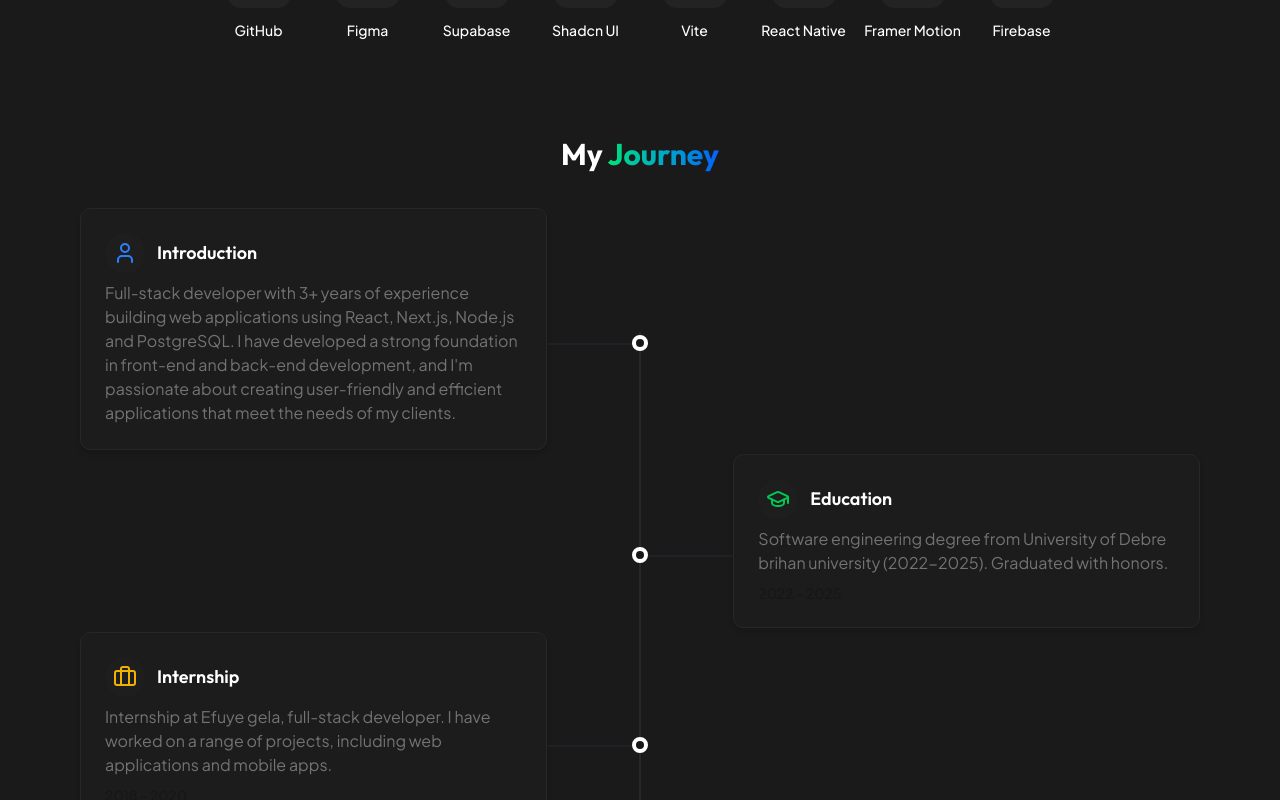
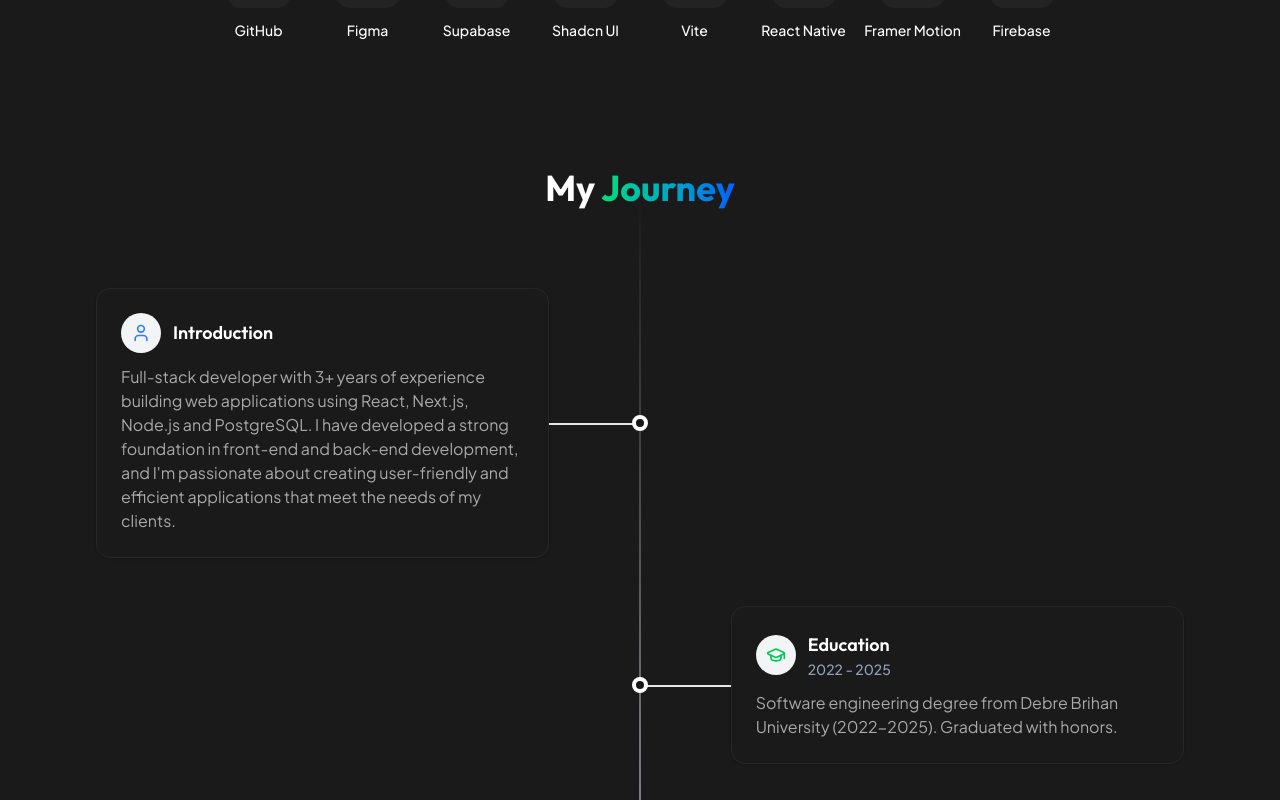
Before and after one commit to sami855-ux/Portfolio, a React (Vite) app: page / in a window 1280 px wide. Shown: the part 1180-1980 px from the top of the page. Built offline with nearby package versions, Linux system fonts and the light colour scheme.

Commit message:
enhance About page with framer-motion animations and UI improvements

```diff
--- a/src/pages/About.tsx
+++ b/src/pages/About.tsx
@@ -8,6 +8,7 @@ import {
   Users,
   TreePine,
 } from "lucide-react"
+import { motion } from "framer-motion"
 
 export function About() {
   const items: TimelineItem[] = [
@@ -16,7 +17,7 @@ export function About() {
       title: "Introduction",
       description:
         "Full-stack developer with 3+ years of experience building web applications using React, Next.js, Node.js and PostgreSQL. I have developed a strong foundation in front-end and back-end development, and I'm passionate about creating user-friendly and efficient applications that meet the needs of my clients.",
-      icon: <User className="w-6 h-6" />,
+      icon: <User className="w-5 h-5" />,
       side: "left",
       color: "text-blue-500",
     },
@@ -24,9 +25,9 @@ export function About() {
       id: 2,
       title: "Education",
       description:
-        "Software engineering degree from University of Debre brihan university (2022-2025). Graduated with honors.",
+        "Software engineering degree from Debre Brihan University (2022-2025). Graduated with honors.",
       date: "2022 - 2025",
-      icon: <GraduationCap className="w-6 h-6" />,
+      icon: <GraduationCap className="w-5 h-5" />,
       side: "right",
       color: "text-green-500",
     },
@@ -34,9 +35,9 @@ export function About() {
       id: 3,
       title: "Internship",
       description:
-        "Internship at Efuye gela, full-stack developer. I have worked on a range of projects, including web applications and mobile apps.",
+        "Internship at Efuye Gela as a full-stack developer. Worked on a range of projects including web applications and mobile apps.",
       date: "2018 - 2020",
-      icon: <Briefcase className="w-6 h-6" />,
+      icon: <Briefcase className="w-5 h-5" />,
       side: "left",
       color: "text-yellow-500",
     },
@@ -57,6 +58,7 @@ export function About() {
         "Continuously learning and growing as a developer. Working on personal projects and contributing to open-source projects. Seeking new opportunities to expand my skills and knowledge.",
       icon: <Rocket className="w-5 h-5" />,
       side: "left",
+      color: "text-purple-500",
     },
     {
       id: 21,
@@ -79,63 +81,76 @@ export function About() {
   ]
 
   return (
-    <div className="relative max-w-6xl mx-auto px-4 py-12">
-      <h2 className="text-3xl font-bold text-center mb-16 ">
+    <section className="relative max-w-6xl mx-auto px-4 sm:px-6 lg:px-8 py-12 md:py-20">
+      <motion.h2
+        className="text-3xl md:text-4xl font-bold text-center mb-12 md:mb-20"
+        initial={{ opacity: 0, y: 20 }}
+        whileInView={{ opacity: 1, y: 0 }}
+        viewport={{ once: true }}
+        transition={{ duration: 0.6 }}
+      >
         My{" "}
         <span className="text-transparent bg-clip-text bg-gradient-to-r from-green-400 to-blue-600">
           Journey
         </span>
-      </h2>
+      </motion.h2>
 
-      {/* Central line */}
-      <div className="absolute left-1/2 w-0.5 h-[85%] mt-28 md:h-[77%] md:mt-24 bg-[#262727] transform -translate-x-1/2"></div>
+      {/* Central line - hidden on mobile */}
+      <div className="hidden md:block absolute left-1/2 w-0.5 h-[85%] top-28 bg-gradient-to-b from-transparent via-gray-400 to-transparent dark:via-gray-600 transform -translate-x-1/2"></div>
 
-      <div className="space-y-8">
-        {items.map((item) => (
-          <div
+      <div className="space-y-8 md:space-y-12">
+        {items.map((item, index) => (
+          <motion.div
             key={item.id}
             className={`relative flex ${
-              item.side === "left" ? "justify-start" : "justify-end"
+              item.side === "left" ? "md:justify-start" : "md:justify-end"
             }`}
+            initial={{ opacity: 0, y: 30 }}
+            whileInView={{ opacity: 1, y: 0 }}
+            viewport={{ once: true, margin: "-50px" }}
+            transition={{ duration: 0.6, delay: index * 0.1 }}
           >
             {/* Item container */}
             <div
-              className={`w-5/12 p-6 relative z-10 rounded-lg  border bg-[#1c1c1c] shadow-md ${
-                item.side === "left" ? "mr-auto" : "ml-auto"
-              } border-[#262727] dark:border-gray-700 -mt-7`}
+              className={`w-full md:w-5/12 p-5 md:p-6 relative z-10 rounded-xl border bg-[#1a1a1a] text-white dark:bg-[#1c1c1c] shadow-sm dark:shadow-md ${
+                item.side === "left" ? "md:mr-auto" : "md:ml-auto"
+              } border-[#272727] dark:border-[#262727] hover:border-primary/30 dark:hover:border-primary/50 transition-colors duration-300`}
             >
-              <div className="flex items-center gap-3 mb-2">
-                <div
-                  className={`"p-2 w-10 h-10 flex justify-center items-center rounded-full bg-[#1e1e1f] dark:bg-primary/20" ${item.color} text-[17px]`}
+              <div className="flex items-center gap-3 mb-3">
+                <motion.div
+                  className={`p-2 w-10 h-10 flex justify-center items-center rounded-full bg-gray-100 dark:bg-[#1e1e1f] ${item.color}`}
+                  whileHover={{ scale: 1.1 }}
                 >
                   {item.icon}
+                </motion.div>
+                <div>
+                  <h3 className="text-lg font-semibold text-white dark:text-white">
+                    {item.title}
+                  </h3>
+                  {item.date && (
+                    <p className="text-sm text-slate-400 font-medium dark:text-primary-400">
+                      {item.date}
+                    </p>
+                  )}
                 </div>
-                <h3 className="text-lg font-semibold dark:text-white">
-                  {item.title}
-                </h3>
               </div>
-              <p className="text-muted-foreground dark:text-gray-300">
+              <p className="text-[#aaa9a9] dark:text-gray-300">
                 {item.description}
               </p>
-              {item.date && (
-                <div className="mt-2 text-sm text-primary font-medium dark:text-primary-300">
-                  {item.date}
-                </div>
-              )}
             </div>
 
-            {/* Connecting line */}
+            {/* Connecting line - hidden on mobile */}
             <div
-              className={`absolute top-1/2 w-1/4 h-0.5 bg-[#1f2126] z-5 dark:bg-gray-600 ${
+              className={`hidden md:block absolute top-1/2 w-1/4 h-0.5 bg-gray-200 dark:bg-gray-600 ${
                 item.side === "left" ? "right-1/2" : "left-1/2"
               }`}
             ></div>
 
-            {/* Central dot */}
-            <div className="absolute z-20 top-1/2 left-1/2 w-4 h-4 rounded-full bg-primary border-4 border-background dark:border-gray-900 transform -translate-x-1/2 -translate-y-1/2"></div>
-          </div>
+            {/* Central dot - hidden on mobile */}
+            <div className="hidden md:block absolute z-20 top-1/2 left-1/2 w-4 h-4 rounded-full bg-primary border-4 border-white dark:border-gray-900 transform -translate-x-1/2 -translate-y-1/2"></div>
+          </motion.div>
         ))}
       </div>
-    </div>
+    </section>
   )
 }
```
